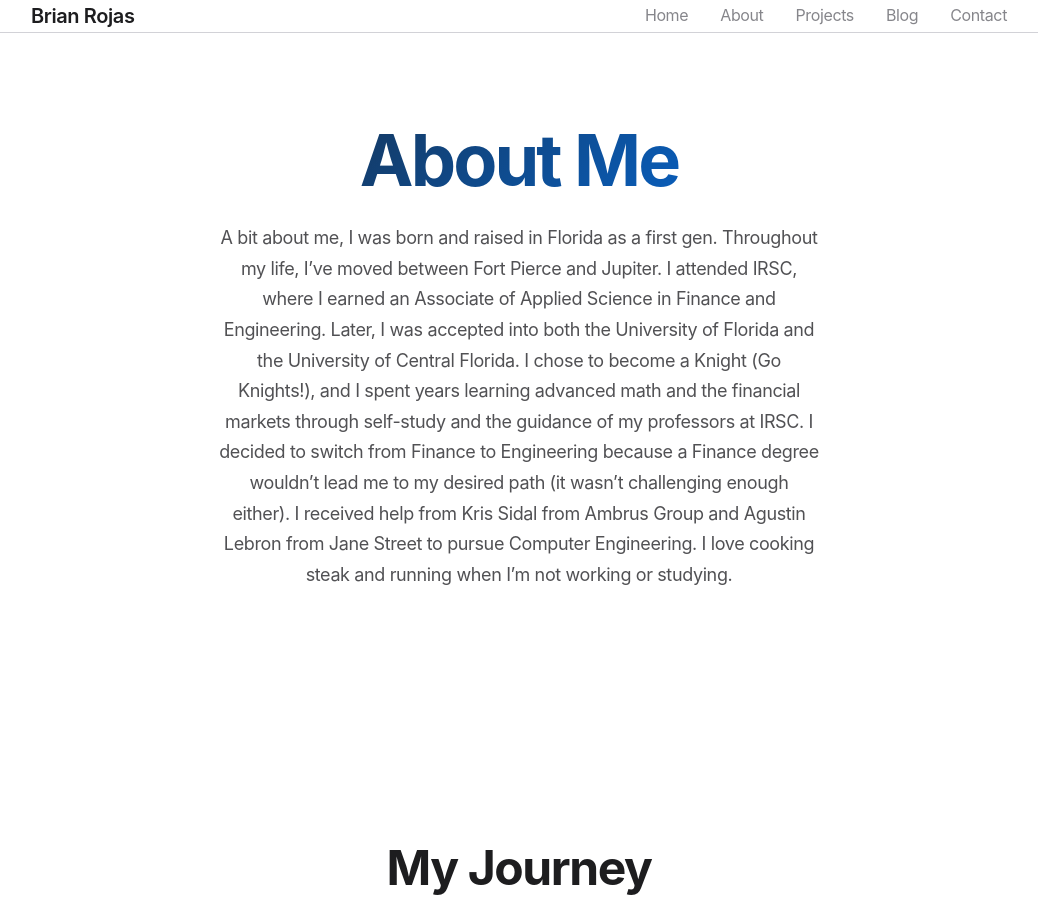
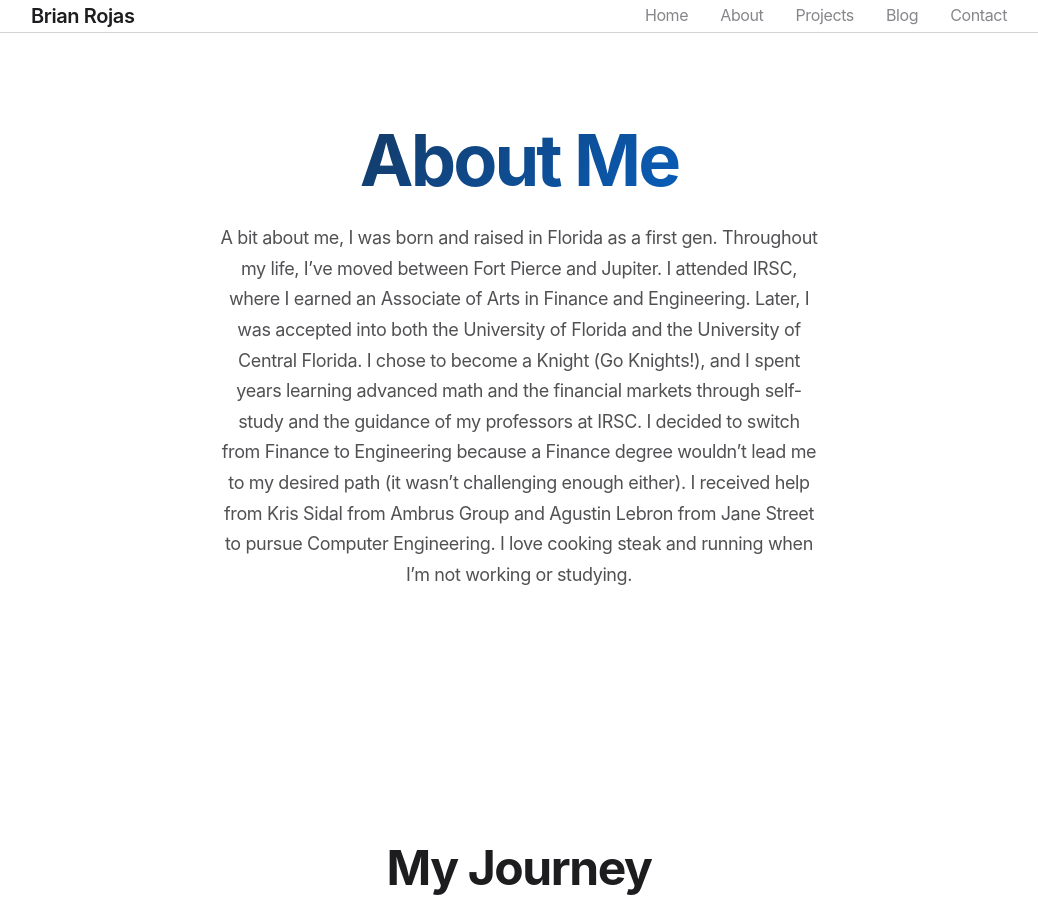
Before and after one commit to brianrojrc/brianrojrc.github.io, a Jekyll site: the page built from about.md, in a window 1280 px wide and 900 px high. Shown: the whole window, without its empty margins (121-1159 px from the left). Built offline with Jekyll 4.4.1, drawn with Linux system fonts in a browser that asks for light colours.

Commit message:
Update about.md

```diff
--- a/about.md
+++ b/about.md
@@ -7,7 +7,7 @@ title: About
     <h1>About Me</h1>
     <p class="description">
         A bit about me, I was born and raised in Florida as a first gen.
-        Throughout my life, I’ve moved between Fort Pierce and Jupiter. I attended IRSC, where I earned an Associate of Applied Science in Finance and Engineering.
+        Throughout my life, I’ve moved between Fort Pierce and Jupiter. I attended IRSC, where I earned an Associate of Arts in Finance and Engineering.
         Later, I was accepted into both the University of Florida and the University of Central Florida. I chose to become a Knight (Go Knights!),
         and I spent years learning advanced math and the financial markets through self-study and the guidance of my professors at IRSC. I decided to switch from Finance to Engineering because a Finance degree wouldn’t lead me to my desired path (it wasn’t challenging enough either).
         I received help from Kris Sidal from Ambrus Group and Agustin Lebron from Jane Street to pursue Computer Engineering. I love cooking steak and running when I’m not working or studying.
```
